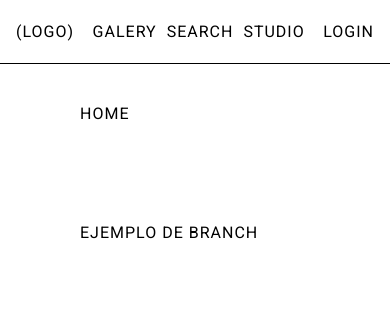
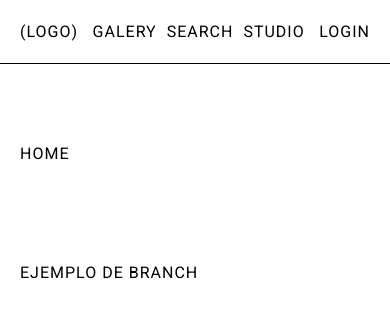
Before and after one commit to FacuBelli/API-Grupo11, a React (Vite) app: page / in a window 390 px wide. Shown: the top 318 px of the page. Built offline with nearby package versions, Linux system fonts and the light colour scheme.

Commit message:
Css Variables globales (color, font-size, font-weight, y padding responsive)

```diff
--- a/src/components/Navbar/styles.module.css
+++ b/src/components/Navbar/styles.module.css
@@ -2,7 +2,7 @@
   display: flex;
   justify-content: space-between;
   align-items: center;
-  padding: 0 16px;
+  padding-inline: var(--padding-inline-responsive);
   height: 64px;
   border-bottom: 1px solid var(--color-black);
 }
--- a/src/styles.css
+++ b/src/styles.css
@@ -1,6 +1,30 @@
 :root {
   --color-black: #000000;
-  --fontsize-title: 2rem;
+  --font-size-title: 1.5rem;
+  --font-size-subtitle: 1.25rem;
+  --font-size-text: 0.875rem;
+  --font-size-subtext: 0.625rem;
+  --font-weight-default: 400;
+  --font-weight-highlight: 700;
+  --padding-inline-responsive: 80px;
+}
+
+@media screen and (max-width: 768px) {
+  :root {
+    --padding-inline-responsive: 40px;
+  }
+}
+
+@media screen and (max-width: 480px) {
+  :root {
+    --padding-inline-responsive: 20px;
+  }
+}
+
+@media screen and (max-width: 320px) {
+  :root {
+    --padding-inline-responsive: 10px;
+  }
 }
 
 * {
@@ -10,8 +34,8 @@
   text-transform: uppercase;
   letter-spacing: 1px;
   color: var(--color-black);
-  font-weight: 400;
-  font-size: 1rem;
+  font-weight: var(--font-weight-default);
+  font-size: var(--fontsize-text);
 }
 
 body {
@@ -30,5 +54,6 @@ main {
   display: flex;
   flex-direction: column;
   gap: 100px;
-  padding: 40px 80px;
+  padding-inline: var(--padding-inline-responsive);
+  padding-top: 80px;
 }
```
